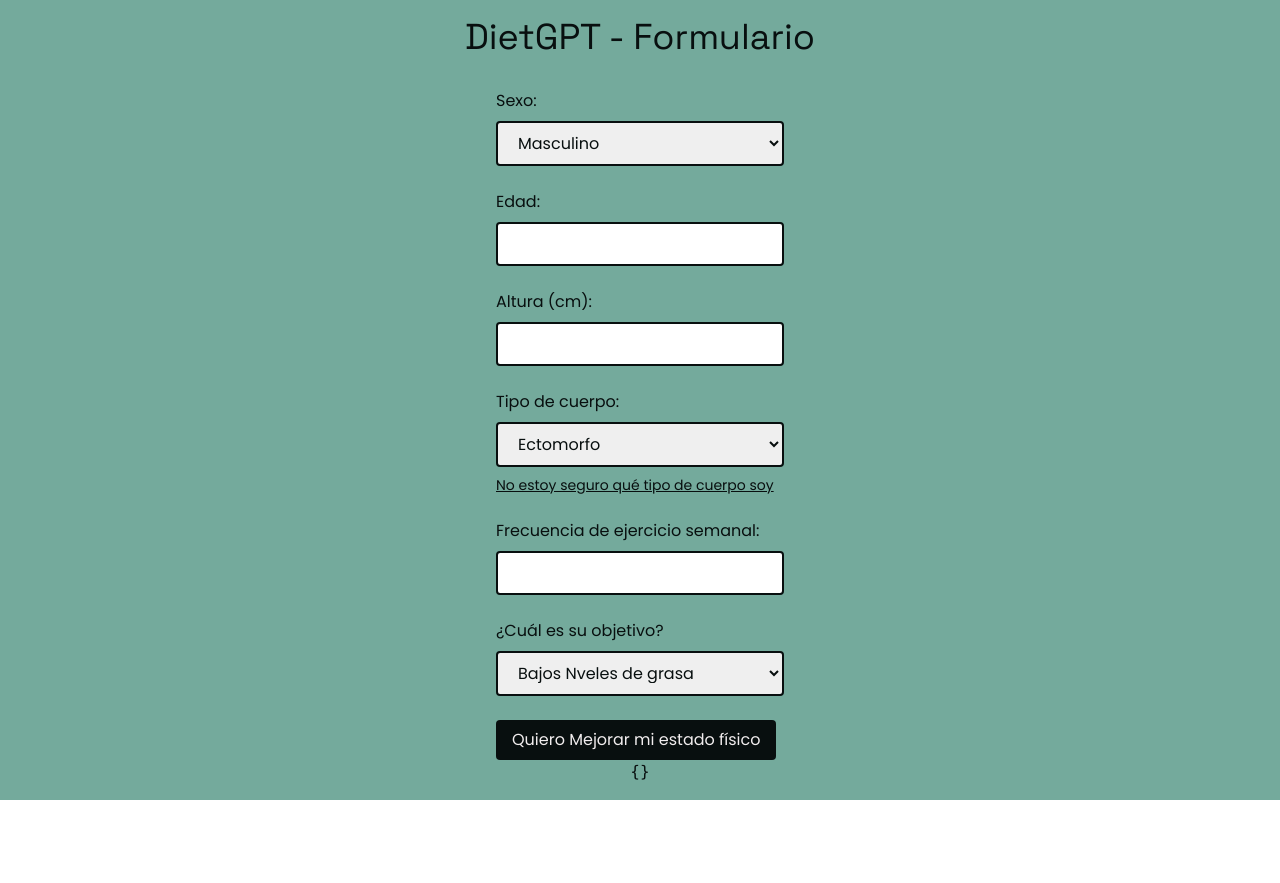
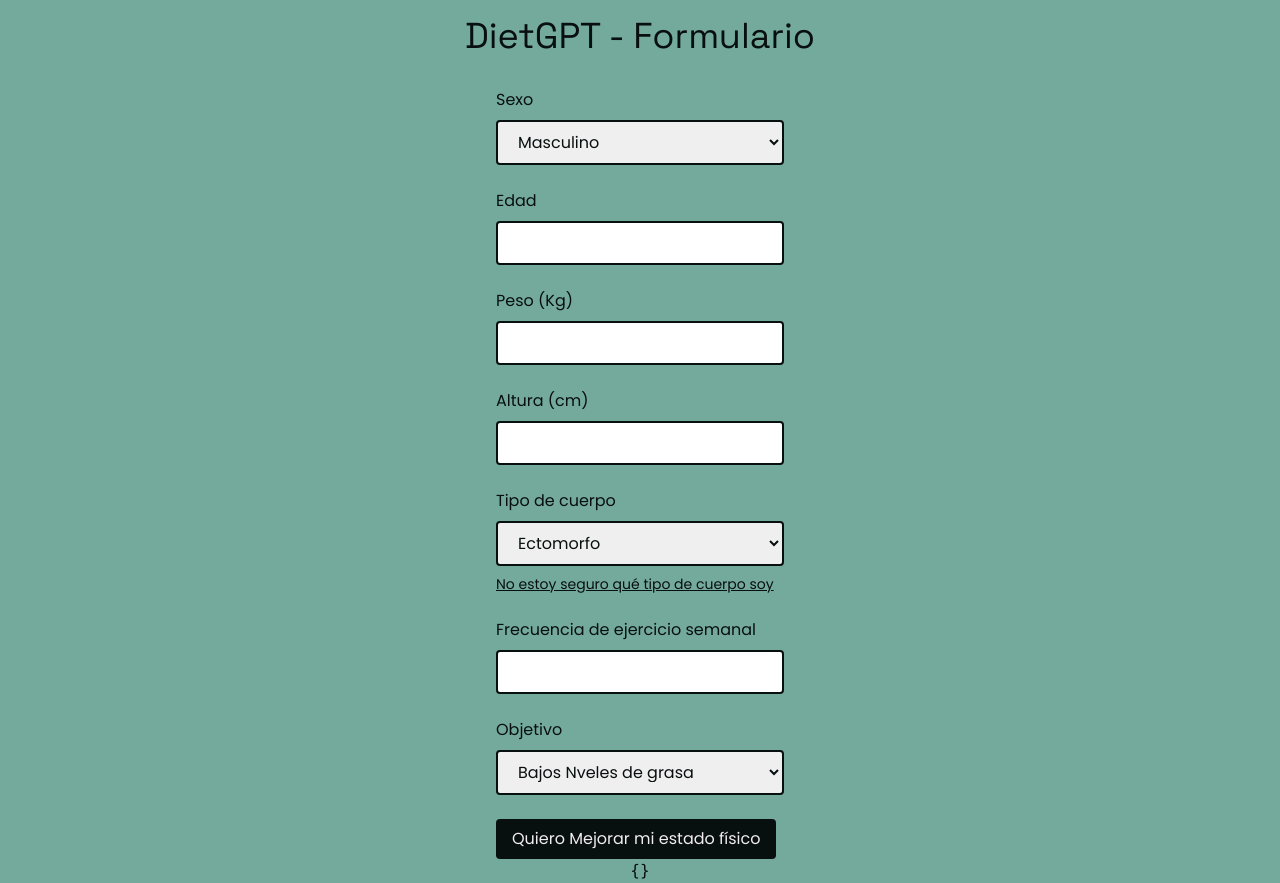
Before and after one commit to davillera/dietgpt-frontend, a Next.js app: page /form in a window 1280 px wide. Before the commit the page ends 800 px from the top, so only its background shows below. Built offline with nearby package versions, Linux system fonts and the light colour scheme.

Commit message:
add weight

```diff
--- a/src/app/form/page.tsx
+++ b/src/app/form/page.tsx
@@ -8,6 +8,7 @@ type Inputs = {
   sex: string,
   age: number,
   height: number,
+  weight: number,
   bodyType: string,
   exerciseFrequency: number,
   goal: string,
@@ -47,14 +48,14 @@ export default function Page() {
   return (
     <>
       <div className="bg-green min-h-screen flex flex-col justify-center items-center text-black">
-        <h1 className="text-4xl mb-8 font-space-grotesk">DietGPT - Formulario</h1>
+        <h1 className="text-4xl mb-8 mt-4 font-space-grotesk">DietGPT - Formulario</h1>
 
         <form onSubmit={handleSubmit(onSubmit)} className="max-w-72 w-full font-poppins">
 
 
           {/* Pregunta: Sexo */}
           <div className="mb-6">
-            <label className="block mb-2">Sexo:</label>
+            <label className="block mb-2">Sexo</label>
             <select id="sex" className="bg-gray-200 border-2 border-gray-300 px-4 py-2 rounded w-full"
                     {...register('sex')}>
               {sexOptions}
@@ -67,7 +68,7 @@ export default function Page() {
 
           {/* Pregunta: Edad */}
           <div className="mb-6">
-            <label className="block mb-2">Edad:</label>
+            <label className="block mb-2">Edad</label>
             <input type="number" id="edad"
                    className="bg-gray-200 border-2 border-gray-300 px-4 py-2 rounded w-full"
                    {...register('age')}/>
@@ -76,9 +77,19 @@ export default function Page() {
             }
           </div>
 
+          <div className="mb-6">
+            <label className="block mb-2">Peso (Kg)</label>
+            <input type="number" id="peso"
+                   className="bg-gray-200 border-2 border-gray-300 px-4 py-2 rounded w-full"
+                   {...register('weight')}/>
+            {
+              errors.age?.message && <p>{errors.age?.message}</p>
+            }
+          </div>
+
           {/* Pregunta: Altura en cm */}
           <div className="mb-6">
-            <label className="block mb-2">Altura (cm):</label>
+            <label className="block mb-2">Altura (cm)</label>
             <input type="number" id="height"
                    className="bg-gray-200 border-2 border-gray-300 px-4 py-2 rounded w-full"
                    {...register('height')}/>
@@ -89,7 +100,7 @@ export default function Page() {
 
           {/* Pregunta: Tipo de cuerpo (somatotipos) */}
           <div className="mb-6">
-            <label className="block mb-2">Tipo de cuerpo:</label>
+            <label className="block mb-2">Tipo de cuerpo</label>
             <select id="bodyType"
                     className="bg-gray-200 border-2 border-gray-300 px-4 py-2 rounded w-full"
                     {...register('bodyType')}>
@@ -109,7 +120,7 @@ export default function Page() {
 
           {/* Pregunta: Frecuencia de ejercicio semanal */}
           <div className="mb-6">
-            <label className="block mb-2">Frecuencia de ejercicio semanal:</label>
+            <label className="block mb-2">Frecuencia de ejercicio semanal</label>
             <input type="number" id="exerciseFrequency"
                    className="bg-gray-200 border-2 border-gray-300 px-4 py-2 rounded w-full"
                    {...register('exerciseFrequency')}/>
@@ -120,7 +131,7 @@ export default function Page() {
 
           {/* Pregunta: Objetivo */}
           <div className="mb-6">
-            <label className="block mb-2">¿Cuál es su objetivo?</label>
+            <label className="block mb-2">Objetivo</label>
             <select id="goal"
                     className="bg-gray-200 border-2 border-gray-300 px-4 py-2 rounded w-full"
                     {...register('goal')}>
--- a/src/validations/userSchema.ts
+++ b/src/validations/userSchema.ts
@@ -38,6 +38,10 @@ export const userSchema = z.object({
     message: 'La altura es requerida'
   }).transform((height) => Number(height)),
 
+  weight: z.string().refine((weight) => isNaN(parseFloat(weight)),{
+    message: 'El peso en Kilogramos es requerido'
+  }).transform((weight) => Number(weight)),
+
   bodyType: z.enum(bodyType, {
     errorMap: () => ({message: 'Por favor selecciona un Tipo de Cuerpo'})
   }),
```
